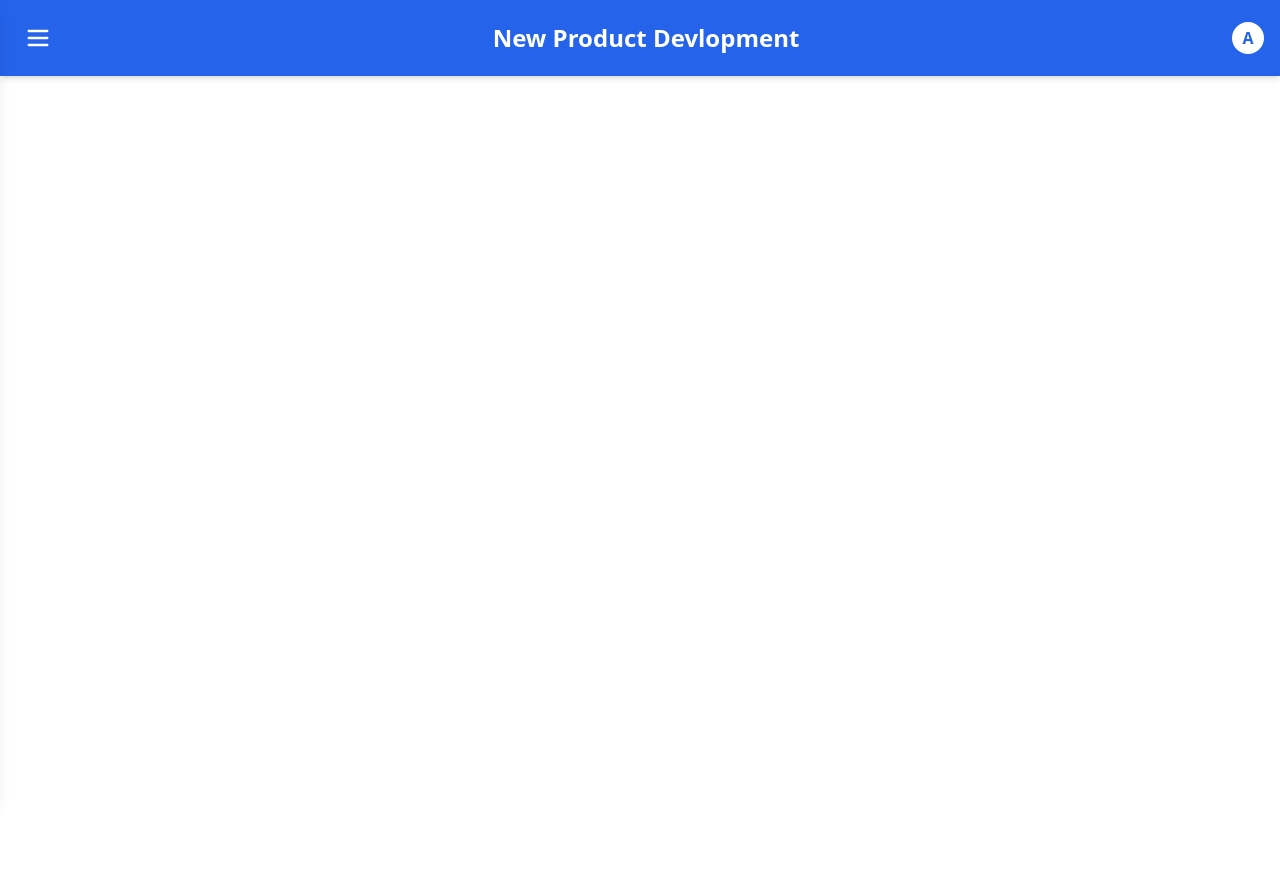
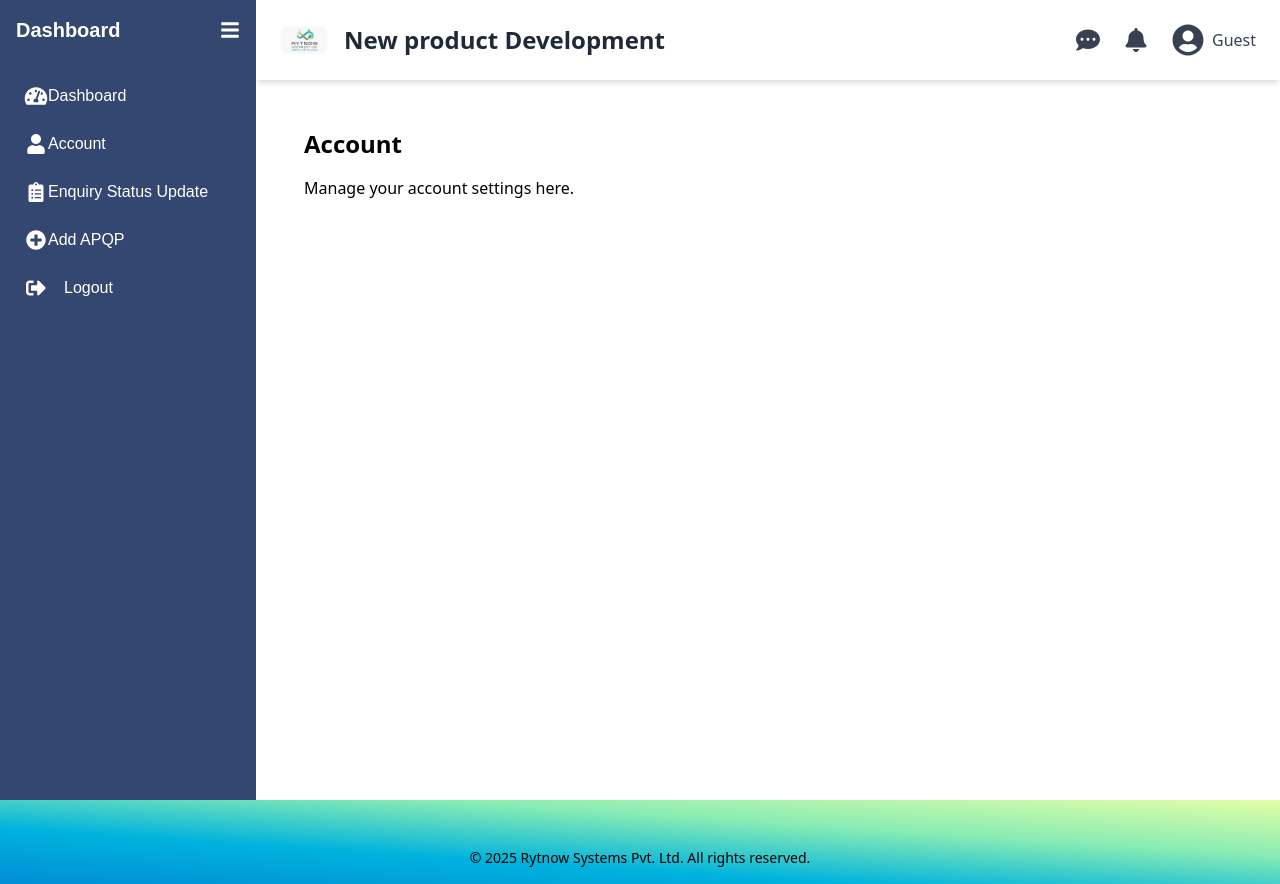
Before and after one commit to tayade-29/NPD, a React (Create React App) app: page /account in a window 1280 px wide. Before the commit the page ends 800 px from the top, so only its background shows below. Built offline with nearby package versions, Linux system fonts and the light colour scheme.

Commit message:
navbar and footer

```diff
--- a/src/App.js
+++ b/src/App.js
@@ -1,23 +1,38 @@
-import { BrowserRouter as Router, Routes, Route, useLocation } from "react-router-dom";
+import React from "react";
+import { BrowserRouter as Router, Route, Routes, useLocation } from "react-router-dom";
+import Sidebar from "./Components/Sidebar";
 import Navbar from "./Components/Navbar";
+import Footer from "./Components/Footer"; // ✅ Import Footer
 import Dashboard from "./Components/Dashboard";
+import Account from "./Components/Account";
+import Settings from "./Components/Settings";
+import Logout from "./Components/Logout";
 import Login from "./Components/Login";
 
 const AppContent = () => {
-  const location = useLocation(); // Get current route
+  const location = useLocation();
+  const isLoginPage = location.pathname === "/"; // ✅ Check if on login page
 
   return (
-    <>
-      {/* Show Navbar only when not on the Login page */}
-      {location.pathname !== "/" && <Navbar />}
-
-      <div className="mt-16 p-6">
-        <Routes>
-          <Route path="/" element={<Login />} />
-          <Route path="/dashboard" element={<Dashboard />} />
-        </Routes>
+    <div className="flex flex-col min-h-screen">
+      <div className="flex flex-1">
+        {!isLoginPage && <Sidebar />}
+        <div className="flex-1 flex flex-col">
+          {!isLoginPage && <Navbar />}
+          <div className="p-6 flex-1">
+            <Routes>
+              <Route path="/" element={<Login />} />
+              <Route path="/dashboard" element={<Dashboard />} />
+              <Route path="/account" element={<Account />} />
+              <Route path="/settings" element={<Settings />} />
+              <Route path="/logout" element={<Logout />} />
+            </Routes>
+          </div>
+        </div>
       </div>
-    </>
+      {/* ✅ Footer should be displayed only if not on the login page */}
+      {!isLoginPage && <Footer />}
+    </div>
   );
 };
 
--- /dev/null
+++ b/src/Components/Account.js
@@ -0,0 +1,13 @@
+// src/components/Account.js
+import React from 'react';
+
+const Account = () => {
+  return (
+    <div className="p-6">
+      <h2 className="text-2xl font-bold">Account</h2>
+      <p className="mt-4">Manage your account settings here.</p>
+    </div>
+  );
+};
+
+export default Account;
--- a/src/Components/Dashboard.js
+++ b/src/Components/Dashboard.js
@@ -1,11 +1,13 @@
+// src/components/Dashboard.js
+import React from 'react';
+
 const Dashboard = () => {
-    return (
-      <div className="flex items-center justify-center min-h-screen bg-gray-200">
-        <h1 className="text-3xl font-semibold text-gray-900">
-          Welcome to the Dashboard 🎉
-        </h1>
-      </div>
-    );
-  };
+  return (
+    <div className="p-6">
+      <h2 className="text-2xl font-bold">Dashboard</h2>
+      <p className="mt-4">Welcome to the admin dashboard!</p>
+    </div>
+  );
+};
 
-  export default Dashboard;
+export default Dashboard;
--- /dev/null
+++ b/src/Components/Footer.js
@@ -0,0 +1,31 @@
+import React from "react";
+import {
+  FaFacebook,
+  FaTwitter,
+  FaLinkedin,
+  FaInstagram,
+  FaMapMarkerAlt,
+} from "react-icons/fa";
+
+const Footer = () => {
+  return (
+    <footer
+      style={{
+        backgroundImage: "linear-gradient(to right top, #008ed6, #00b3dd, #88ecb4, #e3ffa7)",
+        backgroundColor: "unset",
+      }}
+      className="text-black py-1"
+    >
+
+
+      {/* Bottom Section */}
+      <div className="mt-8 text-center text-sm text-black py-3">
+        <p>© 2025 Rytnow Systems Pvt. Ltd. All rights reserved.</p>
+
+
+      </div>
+    </footer>
+  );
+};
+
+export default Footer;
--- /dev/null
+++ b/src/Components/Logout.js
@@ -0,0 +1,13 @@
+// src/components/Logout.js
+import React from 'react';
+
+const Logout = () => {
+  return (
+    <div className="p-6">
+      <h2 className="text-2xl font-bold">Logout</h2>
+      <p className="mt-4">You have been logged out.</p>
+    </div>
+  );
+};
+
+export default Logout;
--- a/src/Components/Navbar.js
+++ b/src/Components/Navbar.js
@@ -1,61 +1,50 @@
-import { useState } from "react";
-import { Link } from "react-router-dom";
-import { Menu, X } from "lucide-react"; // Icons for menu toggle
+import { useState, useEffect } from "react";
+import React from "react";
+import { useNavigate } from "react-router-dom";
+import logo from "../assets/logo2.jpg";
+import { FaBell, FaCommentDots, FaUserCircle } from "react-icons/fa";
+import axios from "axios";
+
 
 const Navbar = () => {
-  const [isOpen, setIsOpen] = useState(false);
+
+
 
   return (
-    <div className="flex items-center justify-between bg-blue-600 p-4 text-white shadow-md">
-      {/* Left Side: Toggle Button */}
-      <button onClick={() => setIsOpen(!isOpen)} className="p-2 focus:outline-none">
-        {isOpen ? <X size={28} /> : <Menu size={28} />}
-      </button>
-
-      {/* Center: Title */}
-      <h1 className="text-2xl font-semibold">New Product Devlopment</h1>
-
-      {/* Right Side: Profile Placeholder */}
-      <div className="h-8 w-8 bg-white text-blue-600 rounded-full flex items-center justify-center font-bold">
-        A
+    <nav className="bg-white shadow-md px-6 py-4 flex justify-between items-center">
+      {/* Company Logo and Name */}
+      <div className="flex items-center space-x-4">
+        <img src={logo} alt="Company Logo" className="w-12 h-12 rounded-full object-cover" />
+        <h1 className="text-2xl font-bold text-gray-800">New product Development </h1>
       </div>
 
-      {/* Sidebar Overlay */}
-      {isOpen && (
-        <div className="fixed inset-0 bg-black bg-opacity-50" onClick={() => setIsOpen(false)}></div>
-      )}
-
-      {/* Sidebar */}
-      <div
-        className={`fixed top-0 left-0 w-64 h-full bg-white shadow-lg transform ${
-          isOpen ? "translate-x-0" : "-translate-x-full"
-        } transition-transform duration-300 ease-in-out`}
-      >
-        <button onClick={() => setIsOpen(false)} className="absolute top-4 right-4 p-2 text-gray-600">
-          <X size={24} />
+      {/* Icons and User Info */}
+      <div className="flex items-center space-x-6">
+        {/* Chat Icon */}
+        <button className="relative">
+          <FaCommentDots className="text-gray-700 w-6 h-6" />
         </button>
 
-        {/* Sidebar Items */}
-        <nav className="mt-12 space-y-4">
-          <SidebarItem to="/dashboard" label="Dashboard" />
-          <SidebarItem to="/enquiry-status" label="Enquiry Status Update" />
-          <SidebarItem to="/add-apqp" label="Add APQP" />
-          <SidebarItem to="/account" label="Account" />
-          <SidebarItem to="/logout" label="Logout" />
-        </nav>
+        {/* Notification Icon */}
+        <button className="relative">
+          <FaBell className="text-gray-700 w-6 h-6" />
+          {/* {notificationCount > 0 && (
+            <span className="absolute top-0 right-0 bg-red-500 text-white text-xs rounded-full px-1">
+              {notificationCount}
+            </span>
+          )} */}
+        </button>
+
+        {/* User Account - Click to Navigate to Account Page */}
+        <button className="flex items-center space-x-2 cursor-pointer">
+          <FaUserCircle className="text-gray-700 w-8 h-8" />
+          <span className="text-gray-700 font-medium">Guest</span>
+        </button>
       </div>
-    </div>
+
+
+    </nav>
   );
 };
 
-// Reusable Sidebar Item Component
-const SidebarItem = ({ to, label }) => (
-  <Link
-    to={to}
-    className="block px-6 py-3 text-gray-700 hover:bg-gray-100 transition duration-300"
-  >
-    {label}
-  </Link>
-);
-
 export default Navbar;
--- /dev/null
+++ b/src/Components/Settings.js
@@ -0,0 +1,13 @@
+// src/components/Settings.js
+import React from 'react';
+
+const Settings = () => {
+  return (
+    <div className="p-6">
+      <h2 className="text-2xl font-bold">Settings</h2>
+      <p className="mt-4">Adjust your settings here.</p>
+    </div>
+  );
+};
+
+export default Settings;
--- /dev/null
+++ b/src/Components/Sidebar.js
@@ -0,0 +1,94 @@
+import React, { useState } from 'react';
+import { Link, useNavigate } from 'react-router-dom';
+import { FaBars, FaTachometerAlt, FaUser, FaSignOutAlt, FaClipboardList, FaPlusCircle } from 'react-icons/fa';
+
+const Sidebar = () => {
+  const [isSidebarOpen, setSidebarOpen] = useState(true);
+  const [showLogoutConfirm, setShowLogoutConfirm] = useState(false);
+  const navigate = useNavigate();
+
+  const toggleSidebar = () => {
+    setSidebarOpen(!isSidebarOpen);
+  };
+
+  const handleLogout = () => {
+    setShowLogoutConfirm(true);
+  };
+
+  const confirmLogout = () => {
+    setShowLogoutConfirm(false);
+    navigate("/login"); // Redirect to login page
+  };
+
+  return (
+    <div className="flex">
+      <div
+        className={`bg-[#1D3461] text-white font-sans ${isSidebarOpen ? "w-64" : "w-16"} min-h-screen p-4 transition-all duration-300 backdrop-blur-lg bg-opacity-90`}
+        style={{ fontFamily: "Arial, Helvetica, sans-serif" }}
+      >
+        <div className="flex justify-between items-center mb-8">
+          <div className="text-xl font-bold">{isSidebarOpen && "Dashboard"}</div>
+          <button className="text-white focus:outline-none" onClick={toggleSidebar}>
+            <FaBars size={20} />
+          </button>
+        </div>
+        <nav className="flex-1">
+          <ul className="space-y-2">
+            <li className="flex items-center gap-x-4 hover:bg-gray-700 rounded p-2">
+              <Link to="/" className="flex items-center">
+                <FaTachometerAlt className="text-xl min-w-[24px]" />
+                <span className={`whitespace-nowrap transition-all duration-300 ${isSidebarOpen ? 'block' : 'hidden'}`}>Dashboard</span>
+              </Link>
+            </li>
+            <li className="flex items-center gap-x-4 hover:bg-gray-700 rounded p-2">
+              <Link to="/account" className="flex items-center">
+                <FaUser className="text-xl min-w-[24px]" />
+                <span className={`whitespace-nowrap transition-all duration-300 ${isSidebarOpen ? 'block' : 'hidden'}`}>Account</span>
+              </Link>
+            </li>
+            <li className="flex items-center gap-x-4 hover:bg-gray-700 rounded p-2">
+              <Link to="/enquiry-status" className="flex items-center">
+                <FaClipboardList className="text-xl min-w-[24px]" />
+                <span className={`whitespace-nowrap transition-all duration-300 ${isSidebarOpen ? 'block' : 'hidden'}`}>Enquiry Status Update</span>
+              </Link>
+            </li>
+            <li className="flex items-center gap-x-4 hover:bg-gray-700 rounded p-2">
+              <Link to="/add-apqp" className="flex items-center">
+                <FaPlusCircle className="text-xl min-w-[24px]" />
+                <span className={`whitespace-nowrap transition-all duration-300 ${isSidebarOpen ? 'block' : 'hidden'}`}>Add APQP</span>
+              </Link>
+            </li>
+            <li className="flex items-center gap-x-4 hover:bg-gray-700 rounded p-2 cursor-pointer" onClick={handleLogout}>
+              <FaSignOutAlt className="text-xl min-w-[24px]" />
+              <span className={`whitespace-nowrap transition-all duration-300 ${isSidebarOpen ? 'block' : 'hidden'}`}>Logout</span>
+            </li>
+          </ul>
+        </nav>
+      </div>
+
+      {showLogoutConfirm && (
+        <div className="fixed inset-0 flex items-center justify-center bg-black bg-opacity-50">
+          <div className="bg-white p-6 rounded shadow-lg text-black">
+            <p>Are you sure you want to log out?</p>
+            <div className="flex justify-end mt-4">
+              <button
+                className="bg-red-500 text-white px-4 py-2 rounded mr-2"
+                onClick={confirmLogout}
+              >
+                Yes
+              </button>
+              <button
+                className="bg-gray-300 px-4 py-2 rounded"
+                onClick={() => setShowLogoutConfirm(false)}
+              >
+                No
+              </button>
+            </div>
+          </div>
+        </div>
+      )}
+    </div>
+  );
+};
+
+export default Sidebar;
```
Also changed, not shown: package.json (+13 -0 lines), src/assets/logo2.jpg (added), 1 other file (tests, documents, lock files or other folders).
